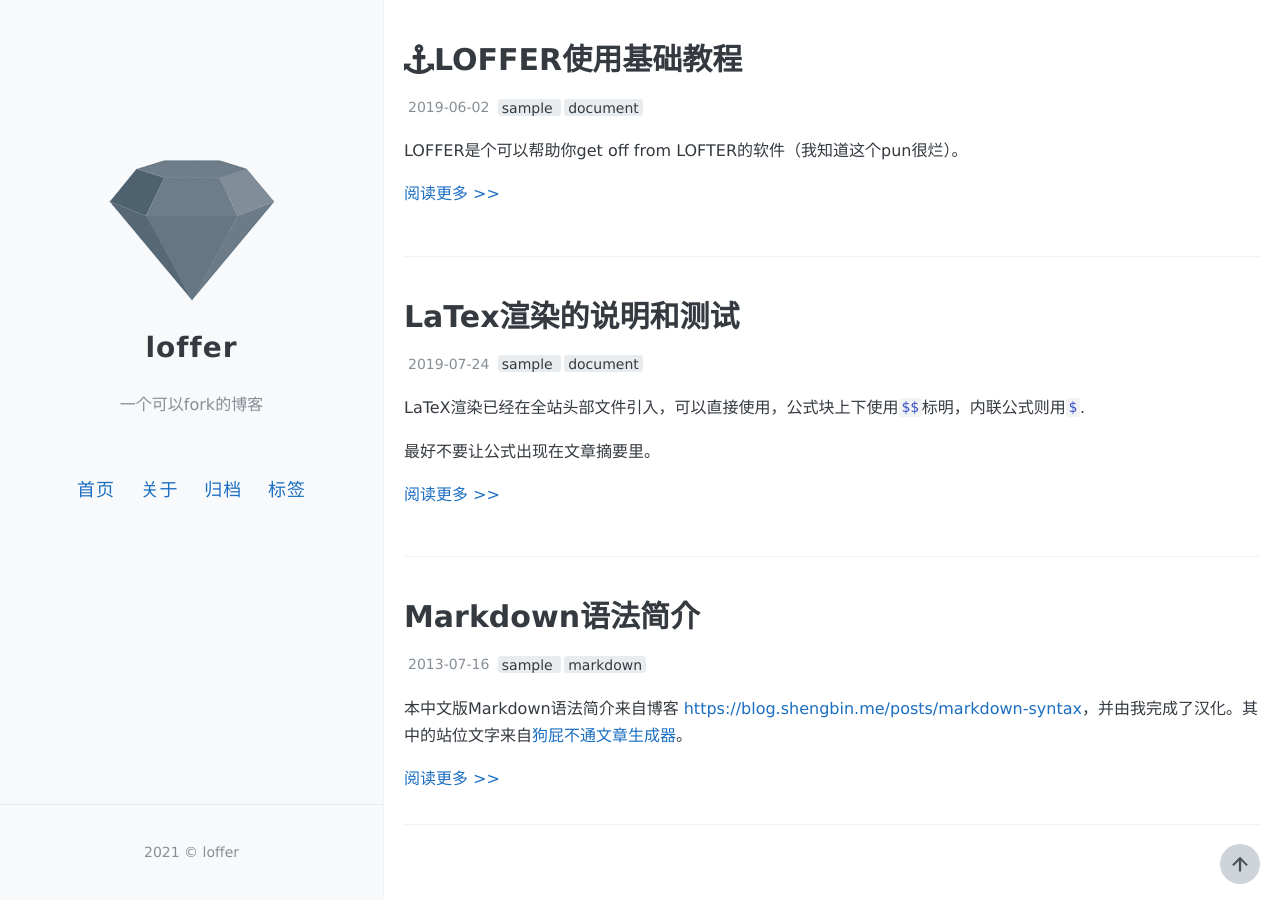
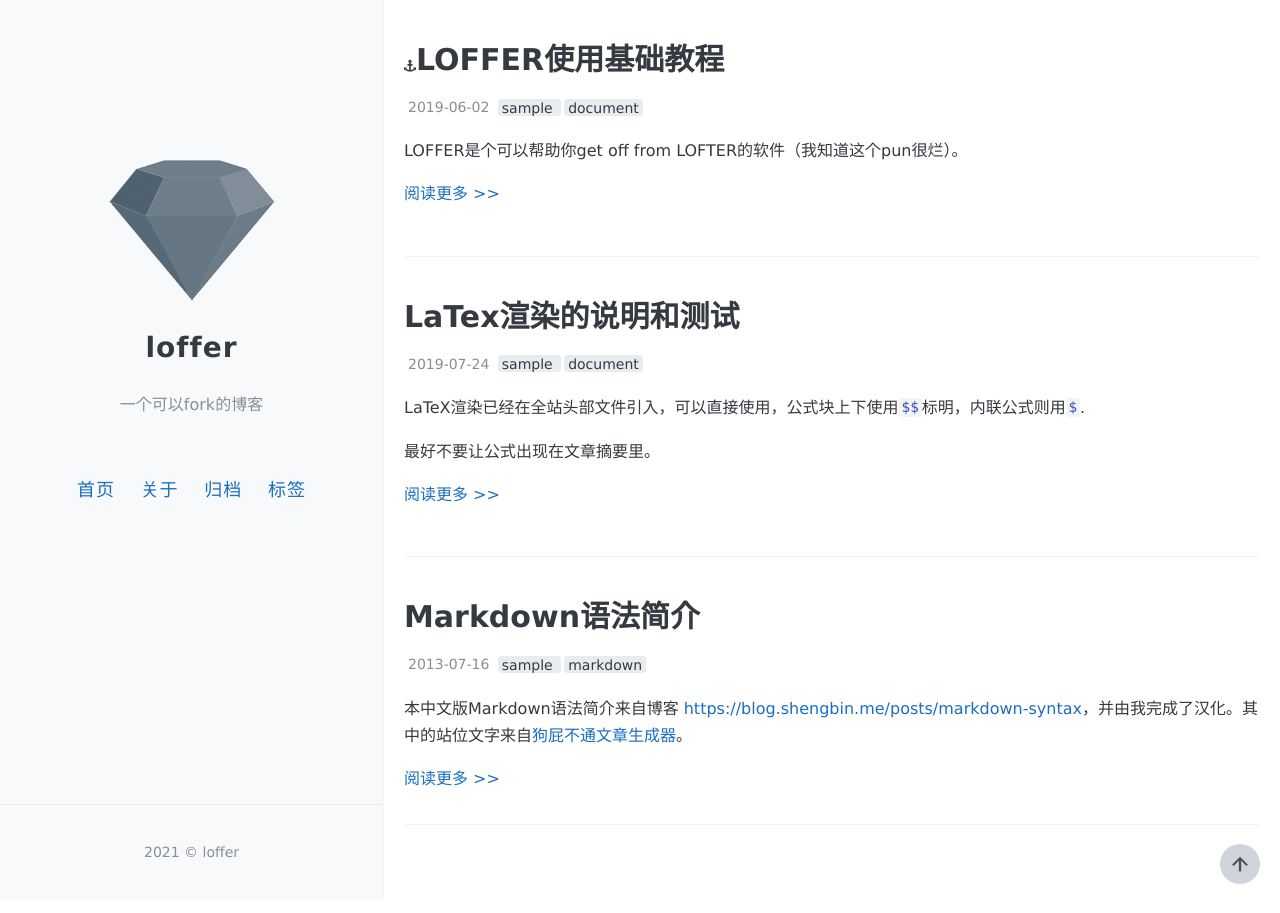
Before and after one commit to wmnhw/loffer, a Jekyll site: the page built from index.html, in a window 1280 px wide. Built offline with Jekyll 4.4.1, drawn with Linux system fonts in a browser that asks for light colours; the list of posts is cut into pages by our own code.

Commit message:
Update index.html

```diff
--- a/index.html
+++ b/index.html
@@ -13,7 +13,7 @@ layout: default
       <article class="post pinned">
         <h1>
             <!-- <span title="pinned"><i data-feather="anchor"></i></span><a href="{{ site.baseurl }}{{ post.url }}">{{ post.title }}</a> -->
-            <span title="pinned"><i class="fa fa-anchor style="font-size:12px;" aria-hidden="true"></i></span><a href="{{ site.baseurl }}{{ post.url }}">{{ post.title }}</a>
+            <span title="pinned"><i class="fa fa-anchor" aria-hidden="true" style="font-size:12px;"></i></span><a href="{{ site.baseurl }}{{ post.url }}">{{ post.title }}</a>
         </h1>
 
         <div clsss="meta">
```
